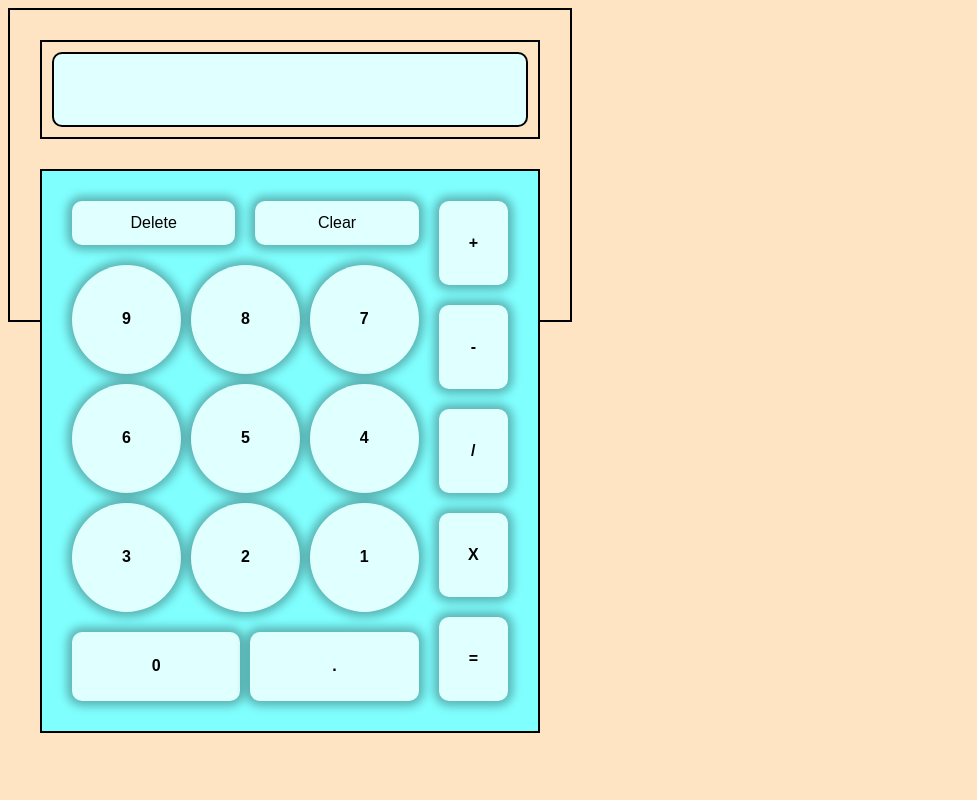
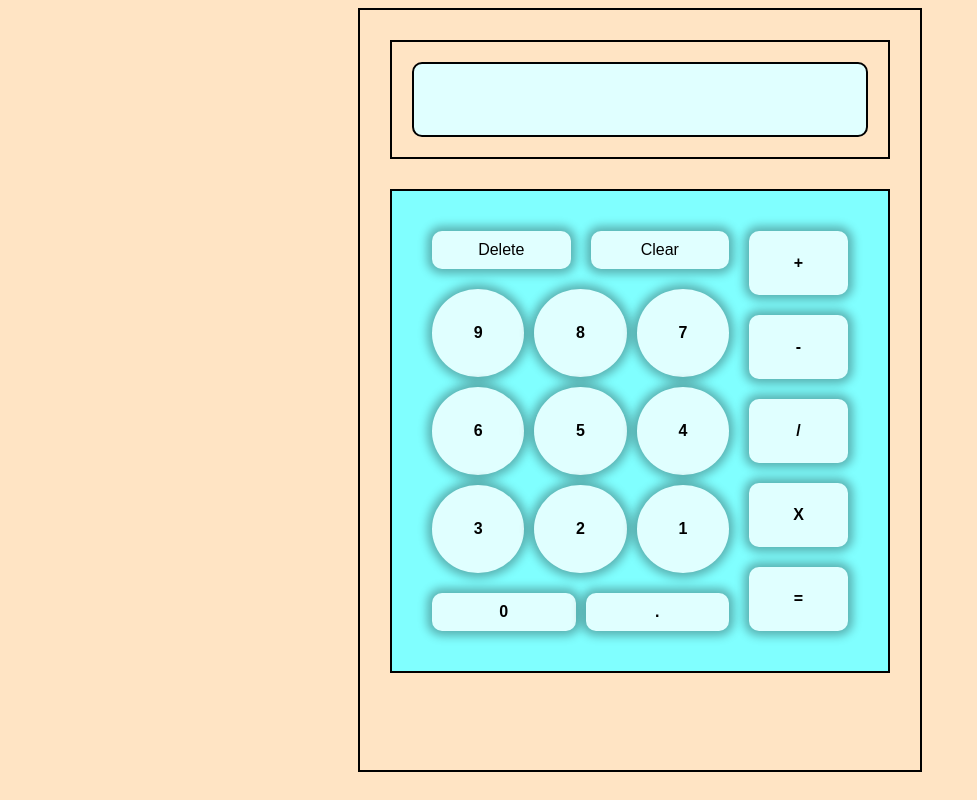
Before and after one commit to FadilMS18/Online-Calculator, a plain HTML site: page index.html in a window 1280 px wide. Shown: the whole page, without its empty margins (0-977 px from the left). Drawn offline with Linux system fonts and the light colour scheme.

Commit message:
Add new Css file
iam adding new css files to make it easier to read
now that i have 3 in total css files it will be easy to read

```diff
--- /dev/null
+++ b/CSS/child2.css
@@ -0,0 +1,16 @@
+.child2-container{ /* Left and right operator container class */
+    display:flex;
+    flex-direction :column;
+    gap:20px
+
+}
+#left-operator-container{ /* Parent container for delete container and number container */
+    flex:3;
+    margin:0;
+}
+#operator-container{ /* Right Operator container */
+    flex:1;
+    display:grid;
+    grid-template-columns: 1fr ;
+    margin:0
+}
--- a/CSS/first.css
+++ b/CSS/first.css
@@ -3,145 +3,29 @@ body{
     font-family:arial;
 }
 
-#parent-container{
-    /* background-color:aqua; */
+#parent-container{ /* Parent Container for display and bottom container*/
     display:flex;
     flex-direction: column;
     border:solid 2px black;
     padding:30px;
     gap:30px;
-    height:250px;
     width:500px;
+    height:700px;
+    margin-left:auto;
+    margin-right:auto;
 }
 
-.child1-container{
-    /* background-color:lightcoral; */
+.child1-container{ /* display and bottom container class */
     border:2px solid black;
-    padding:10px;
+    padding:20px;
     display:flex;
 }
-#display-container{
+#display-container{ /* Container for top display  */
     gap:0px
 }
-#bottom-container{
+#bottom-container{ /* bottom container that is parent for left & right operator */
     gap:20px;
     background-color: rgb(128, 255, 255);
-    padding:30px;
+    padding:40px;
+    display:flex;
 }
-
-.child2-container{
-    width:500px;
-    height:500px;
-    display:flex;
-    flex-direction :column;
-    gap:20px
-
-}
-#left-operator-container{
-    flex:5;
-    margin:0;
-}
-#operator-container{
-    flex:1;
-    display:grid;
-    grid-template-columns: 1fr ;
-    margin:0
-}
-
-
-.child3-container{
-    /* background-color:aqua; */
-    /* border:black 2px solid; */
-    display:flex;
-    gap:20px;
-    /* padding:20px; */
-}
-#delete-container{
-    flex:0.5;
-    display:grid;
-    grid-template-columns: 1fr 1fr;
-}
-#number-container{
-    flex-direction:column;
-    flex:5;
-    font-weight:bold;
-}
-
-.child4-container{
-    /* background-color:lightcoral; */
-    /* border:solid black 2px; */
-    flex:1;
-
-}
-#one9Num{
-    flex:5;
-    display:grid;
-    grid-template-columns: 1fr 1fr 1fr;
-    /* padding:20px; */
-    gap:10px;
-}
-#zeroNum{
-    flex:1;
-    display:grid;
-    grid-template-columns: 1fr 1fr;
-    /* padding:10px; */
-    gap:10px;
-}
-
-.delete-clear{
-    background-color:lightcyan;
-    /* border:black 2px solid; */
-    flex:1;
-    border-radius:10px;
-    display:flex;
-    justify-content: center;
-    align-items:center;
-    cursor:pointer;
-    transition:0.2s;
-    box-shadow: 0px 0px 10px 5px rgba(0, 0, 0, 0.3);
-}
-
-.delete-clear:hover{
-    transform:scale(1.1)
-}
-.delete-clear:active{
-    transform:scale(0.9)
-}
-
-.oneToNine{
-    background-color:lightcyan;
-    /* border:black 2px solid; */
-    border-radius:50%;
-    display:flex;
-    justify-content: center;
-    align-items:center;
-    cursor:pointer;
-    transition:0.1s;
-    box-shadow: 0px 0px 10px 5px rgba(0, 0, 0, 0.3);
-}
-
-.oneToNine:hover{
-    transform:scale(1.05)
-}
-.oneToNine:active{
-    transform:scale(0.95)
-}
-
-.zeroNume{
-    background-color:lightcyan;
-    /* border:black 2px solid; */
-    display:flex;
-    justify-content: center;
-    align-items:center;
-    cursor:pointer;
-    transition:0.1s;
-    border-radius:10px;
-    font-weight:bold;
-    box-shadow: 0px 0px 10px 5px rgba(0, 0, 0, 0.3);
-}
-.zeroNume:hover{
-    transform:scale(1.05)
-}
-.zeroNume:active{
-    transform:scale(0.95)
-}
--- /dev/null
+++ b/CSS/number.css
@@ -0,0 +1,95 @@
+.child3-container{ /* delete container and number container class */
+    display:flex;
+    gap:20px;
+
+}
+#delete-container{ /* Delete and Clear button container */
+    flex:0.5;
+    display:grid;
+    grid-template-columns: 1fr 1fr;
+}
+#number-container{ /* Parent Container for all number container 1-9 and 0 */
+    flex-direction:column;
+    flex:5;
+    font-weight:bold;
+}
+
+/* Number container and zero number class */
+.child4-container{
+    flex:1;
+
+}
+#one9Num{ /* 1-9 button container */
+    flex:5;
+    display:grid;
+    grid-template-columns: 1fr 1fr 1fr ;
+    gap:10px;
+}
+#zeroNum{ /* 0 button container */
+    flex:1;
+    display:grid;
+    grid-template-columns: 1fr 1fr;
+    gap:10px;
+}
+
+/* Delete and clear css Style */
+.delete-clear{
+    background-color:lightcyan;
+    flex:1;
+    border-radius:10px;
+    padding:10px;
+    display:flex;
+    justify-content: center;
+    align-items:center;
+    cursor:pointer;
+    transition:0.2s;
+    box-shadow: 0px 0px 10px 5px rgba(0, 0, 0, 0.3);
+}
+.delete-clear:hover{
+    transform:scale(1.1)
+}
+.delete-clear:active{
+    transform:scale(0.9)
+}
+
+
+/* Button 1 - 9 */
+.oneToNine{
+    background-color:lightcyan;
+    margin:0;
+    padding:35px 0px ;
+    border-radius: 50%;
+    display:flex;
+    justify-content: center;
+    align-items:center;
+    cursor:pointer;
+    transition:0.1s;
+    box-shadow: 0px 0px 10px 5px rgba(0, 0, 0, 0.3);
+}
+
+.oneToNine:hover{
+    transform:scale(1.05)
+}
+.oneToNine:active{
+    transform:scale(0.95)
+}
+
+/* Left operator button and 0. */
+.zeroNume{
+    background-color:lightcyan;
+    display:flex;
+    padding:10px;
+    justify-content: center;
+    align-items:center;
+    cursor:pointer;
+    transition:0.1s;
+    border-radius:10px;
+    font-weight:bold;
+    box-shadow: 0px 0px 10px 5px rgba(0, 0, 0, 0.3);
+}
+.zeroNume:hover{
+    transform:scale(1.05)
+}
+.zeroNume:active{
+    transform:scale(0.95)
+}
--- a/index.html
+++ b/index.html
@@ -9,6 +9,8 @@
     />
     <title>Calculator</title>
     <link rel="stylesheet" href="./CSS/first.css" />
+    <link rel="stylesheet" href="./CSS/number.css"/>
+    <link rel="stylesheet" href="./CSS/child2.css"/>
     <link
       rel="icon"
       href="./Assets/Suisei.png"
```
